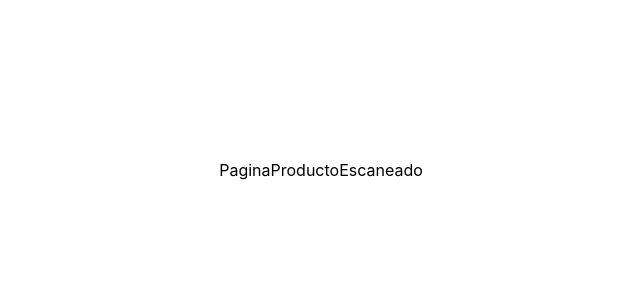
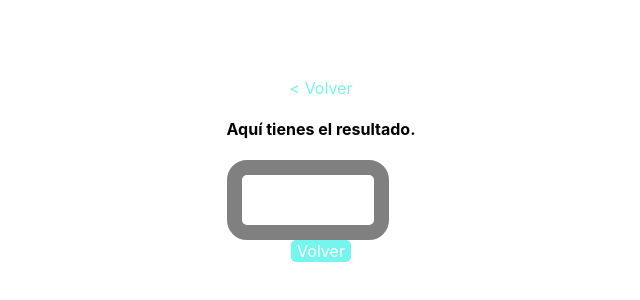
Before and after one commit to JavierZurita/applergetic2.0, a React (Create React App) app: page /PaginaProductoEscaneado in a window 1280 px wide. Shown: the part 230-530 px from the top of the page, without its empty margins (319-959 px from the left). Built offline with nearby package versions, Linux system fonts and the light colour scheme.

Commit message:
escaner producto creado

```diff
--- a/src/App.js
+++ b/src/App.js
@@ -21,6 +21,8 @@ import { RegistroContext } from './shared/context/Registro.context';
 import { useState } from 'react';
 import { JwtContext } from './shared/context/Jwt.context';
 import { UserContext } from './shared/context/User.context';
+import { CodebarContext } from './shared/context/Codebar.context';
+
 
 
 function App() {
@@ -35,6 +37,7 @@ function App() {
   const [jwt, setJwt] = useState(localStorage.getItem('token') || null);
   const [newUser,setUser] = useState({});
   const [userData, setUserData] = useState({});
+  const [codebar, setCodebar] = useState({});
 
   return (
     <div className="App">
@@ -42,6 +45,7 @@ function App() {
       <JwtContext.Provider value={{ jwt, setJwt , newUser, setUser }} >
       <UserContext.Provider value={{userData, setUserData}}>
       <RegistroContext.Provider value={{ contextData, setContextData }}>
+      <CodebarContext.Provider value={{ codebar, setCodebar }}>
       <Router>
         {/* <div className='enlaces'>
           <Link to="/PaginaAlergias" className='lin'>{('PaginaAlergias')}</Link>
@@ -81,9 +85,11 @@ function App() {
 
 
         </Router>
+        </CodebarContext.Provider>
       </RegistroContext.Provider>
       </UserContext.Provider>
       </JwtContext.Provider>
+
       </header>
     </div>
   );
--- a/src/pages/PaginaEscaneo/PaginaEscaneo.jsx
+++ b/src/pages/PaginaEscaneo/PaginaEscaneo.jsx
@@ -1,9 +1,11 @@
-import React, { useState, useEffect, useRef } from 'react';
+import React, { useState, useEffect, useRef, useContext } from 'react';
 import Quagga from 'quagga';
 import { Navigate } from 'react-router-dom';
+import {CodebarContext} from '../../shared/context/Codebar.context';
 import './PaginaEscaneo.scss';
 
 const PaginaEscaneo = ({ history }) => {
+  const {setCodebar} = useContext(CodebarContext);
   const scannerContainer = useRef(null);
   const [redirect, setRedirect] = useState(false);
 
@@ -22,13 +24,13 @@ const PaginaEscaneo = ({ history }) => {
         console.log(err);
         return;
       }
-      console.log('QuaggaJS ready to start.');
       Quagga.start();
     });
 
     Quagga.onDetected((data) => {
-      console.log(data); // data son los datos del código de barras
+      console.log(data.codeResult.code); // data son los datos del código de barras
       setRedirect(true);
+      setCodebar(data.codeResult.code)
     });
 
     return () => {
--- a/src/pages/PaginaProductoEscaneado/PaginaProductoEscaneado.jsx
+++ b/src/pages/PaginaProductoEscaneado/PaginaProductoEscaneado.jsx
@@ -1,5 +1,68 @@
+import React, { useContext, useState } from 'react';
+import axios from 'axios';
+import { CodebarContext } from '../../shared/context/Codebar.context';
+import './PaginaProductoEscaneado.scss'
+
 export default function PaginaProductoEscaneado() {
-    return(
-        <p>PaginaProductoEscaneado</p>
-    )
+  const { codebar } = useContext(CodebarContext);
+  const [datosProducto, setdatosProducto] = useState(null);
+
+  const getdatosProducto = () => {
+    console.log(codebar);
+    axios.get(`http://localhost:5000/producto/${codebar}`)
+      .then(response => {
+        const producto = response.data;
+        let mensajeApto = 'Este producto es apto para ti';
+
+        for (const alergia of producto.alergias) {
+          if (producto.ingredients.includes(alergia)) {
+            mensajeApto = 'Este producto no es apto para ti';
+            break;
+          }
+        }
+
+        setdatosProducto({
+          mensajeApto: mensajeApto,
+          imagen: producto.imagen,
+          nombre: producto.nombre,
+          marca: producto.marca,
+          ingredientes: producto.ingredientes.join(', '),
+        });
+      })
+      .catch(error => {
+        console.error(error);
+        setdatosProducto({
+          mensajeApto: 'No se ha encontrado el producto',
+        });
+      });
+  };
+
+  return (
+    <div className="productoEscaneadoDiv">
+      <div className="volverDiv">
+        <a href="/PaginaEscaneo">&lt; Volver</a>
+      </div>
+      <div className="TituloResutadoDiv">
+        <h4>Aquí tienes el resultado.</h4>
+      </div>
+      <div className="valoracionDiv">
+        {datosProducto && datosProducto.mensajeApto}
+      </div>
+      <div className="productoDiv">
+        {datosProducto && <img src={datosProducto.imagen} alt="Producto" />}
+      </div>
+      <div className="nombreProductoDiv">
+        {datosProducto && datosProducto.nombre}
+      </div>
+      <div className="marcaProductoDiv">
+        {datosProducto && datosProducto.marca}
+      </div>
+      <div className="ingredientesProductoDiv">
+        {datosProducto && datosProducto.ingredientes}
+      </div>
+      <a href="/PaginaEscaneo">
+  <button className="boton-volver">Volver</button>
+</a>
+    </div>
+  );
 }
--- a/src/pages/PaginaProductoEscaneado/PaginaProductoEscaneado.scss
+++ b/src/pages/PaginaProductoEscaneado/PaginaProductoEscaneado.scss
@@ -0,0 +1,20 @@
+.volverDiv a {
+    text-decoration: none;
+    color: #74f5ee;
+  }
+
+.productoDiv{
+    width: 70%;
+    min-height: 50px;
+    height: auto;
+    border: 15px solid grey;
+    border-radius: 20px;
+}
+
+.boton-volver {
+    background-color:  #74f5ee;
+    color: #fff;
+    border: none;
+    border-radius: 5px;
+    cursor: pointer;
+  }
--- /dev/null
+++ b/src/shared/context/Codebar.context.jsx
@@ -0,0 +1,3 @@
+import React from 'react';
+
+export const CodebarContext = React.createContext();
```
